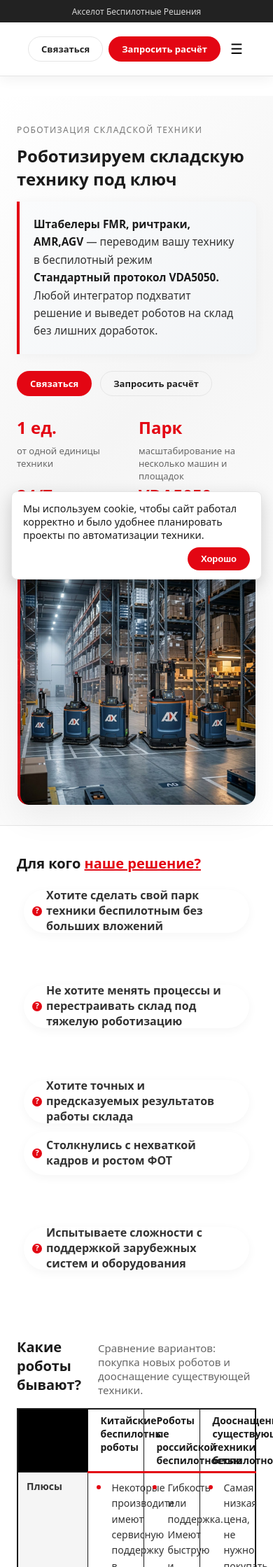
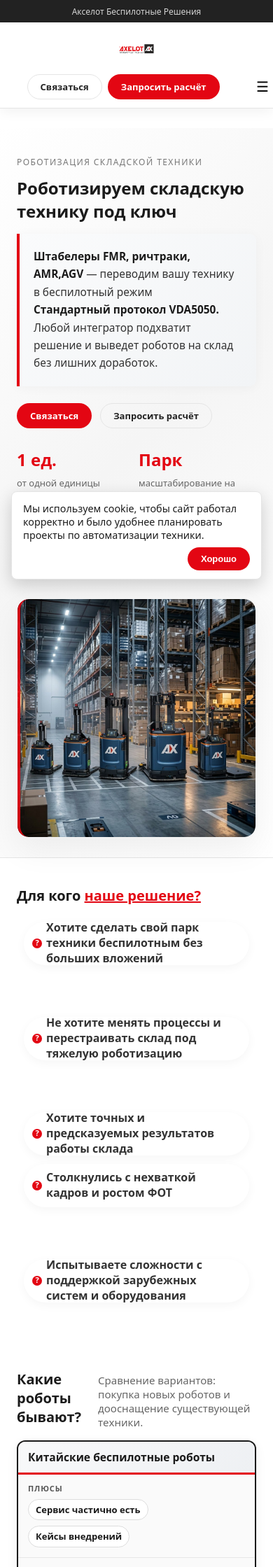
Before and after one commit to gosha5063/site_fmr, a Django app: page / in a window 390 px wide; the page is wider, and only the part inside the window is pictured. Shown: the top 2239 px of that part at 70% size. Run offline with Django 5.2, Linux system fonts and the light colour scheme.

Commit message:
косметические изменения

```diff
--- a/css/styles.css
+++ b/css/styles.css
@@ -219,6 +219,13 @@ img {
   margin-right: 16px;
 }
 
+.header-cta-group {
+  display: flex;
+  align-items: center;
+  gap: 16px;
+  flex-wrap: wrap;
+}
+
 .header-contacts {
   display: flex;
   flex-direction: column;
@@ -302,18 +309,40 @@ img {
 @media (max-width: 960px) {
   .header-inner {
     padding: 12px 0;
+    grid-template-columns: 1fr;
+    grid-template-rows: auto auto;
+    gap: 10px 0;
+    align-items: center;
+  }
+
+  .header-logo {
+    grid-row: 1;
+    justify-self: center;
+    margin-left: 0;
   }
 
   .header-nav-wrap {
     display: none;
   }
 
+  .header-right {
+    grid-row: 2;
+    width: 100%;
+    margin-right: 0;
+    justify-content: space-between;
+    align-items: center;
+    gap: 8px;
+  }
+
+  .header-cta-group {
+    flex: 1;
+    justify-content: center;
+    gap: 8px;
+  }
+
   .menu-toggle {
     display: inline-flex;
-  }
-
-  .header-right {
-    gap: 8px;
+    flex-shrink: 0;
   }
 
   .header-contacts {
@@ -1487,6 +1516,91 @@ form[data-lead] {
   margin-bottom: 12px;
 }
 
+.pros-cons-table-wrap {
+  overflow-x: auto;
+  -webkit-overflow-scrolling: touch;
+}
+
+/* Мобильная версия — карточки вместо таблицы (скрыта на ПК) */
+.pros-cons-mobile-stack {
+  display: none;
+}
+
+.pros-cons-mobile-card {
+  margin-top: 14px;
+  border: 2px solid #1a1a1a;
+  border-radius: 12px;
+  overflow: hidden;
+  background: #ffffff;
+  box-shadow: 0 4px 16px rgba(0, 0, 0, 0.06);
+}
+
+.pros-cons-mobile-card:first-of-type {
+  margin-top: 16px;
+}
+
+.pros-cons-mobile-card__title {
+  margin: 0;
+  padding: 12px 14px;
+  font-size: clamp(15px, 4vw, 17px);
+  font-weight: 700;
+  line-height: 1.3;
+  color: #1a1a1a;
+  background: linear-gradient(135deg, #f8f9fa 0%, #eef0f3 100%);
+  border-bottom: 3px solid var(--ax-red, #c41e3a);
+}
+
+.pros-cons-mobile-card__body {
+  padding: 0;
+}
+
+.pros-cons-mobile-block {
+  padding: 12px 14px 14px;
+}
+
+.pros-cons-mobile-block--plus {
+  background: #fafafa;
+  border-bottom: 1px solid #e8e8e8;
+}
+
+.pros-cons-mobile-block--minus {
+  background: #fafafa;
+}
+
+.pros-cons-mobile-block__label {
+  font-size: 11px;
+  font-weight: 800;
+  letter-spacing: 0.08em;
+  text-transform: uppercase;
+  color: #555555;
+  margin-bottom: 8px;
+}
+
+.pros-cons-mobile-ul {
+  margin: 0;
+  padding: 0;
+  list-style: none;
+  display: flex;
+  flex-wrap: wrap;
+  gap: 8px;
+}
+
+.pros-cons-mobile-ul li {
+  display: inline-flex;
+  align-items: center;
+  max-width: 100%;
+  padding: 6px 10px;
+  font-size: 13px;
+  font-weight: 600;
+  line-height: 1.25;
+  color: #1a1a1a;
+  background: #ffffff;
+  border: 1px solid #dddddd;
+  border-radius: 999px;
+  word-break: break-word;
+  hyphens: auto;
+}
+
 .pros-cons-single-table {
   width: 100%;
   margin-top: 16px;
@@ -1578,6 +1692,14 @@ form[data-lead] {
 }
 
 @media (max-width: 700px) {
+  .pros-cons-table-wrap--desktop {
+    display: none;
+  }
+
+  .pros-cons-mobile-stack {
+    display: block;
+  }
+
   .pros-cons-single-table {
     font-size: 14px;
   }
--- a/templates/partials/header.html
+++ b/templates/partials/header.html
@@ -44,8 +44,10 @@
     </div>
 
     <div class="header-right">
-      <a href="{% url 'contacts' %}#lead-main" class="btn btn-ghost header-cta-btn">Связаться</a>
-      <a href="{% url 'index' %}#request-calc" class="btn btn-primary header-cta-btn">Запросить расчёт</a>
+      <div class="header-cta-group">
+        <a href="{% url 'contacts' %}#lead-main" class="btn btn-ghost header-cta-btn">Связаться</a>
+        <a href="{% url 'index' %}#request-calc" class="btn btn-primary header-cta-btn">Запросить расчёт</a>
+      </div>
       <button class="menu-toggle" type="button" aria-label="Меню">☰</button>
     </div>
   </div>
--- a/templates/partials/pros-cons-table.html
+++ b/templates/partials/pros-cons-table.html
@@ -6,6 +6,9 @@
         Сравнение вариантов: покупка новых роботов и дооснащение существующей техники.
       </div>
     </div>
+
+    {# Десктоп: полная таблица #}
+    <div class="pros-cons-table-wrap pros-cons-table-wrap--desktop">
       <table class="pros-cons-single-table">
         <thead>
           <tr>
@@ -88,4 +91,72 @@
         </tbody>
       </table>
     </div>
+
+    {# Мобильные: карточки вместо таблицы, пункты по 2–3 слова #}
+    <div class="pros-cons-mobile-stack">
+      <article class="pros-cons-mobile-card">
+        <h3 class="pros-cons-mobile-card__title">Китайские беспилотные роботы</h3>
+        <div class="pros-cons-mobile-card__body">
+          <div class="pros-cons-mobile-block pros-cons-mobile-block--plus">
+            <div class="pros-cons-mobile-block__label">Плюсы</div>
+            <ul class="pros-cons-mobile-ul">
+              <li>Сервис частично есть</li>
+              <li>Кейсы внедрений</li>
+            </ul>
+          </div>
+          <div class="pros-cons-mobile-block pros-cons-mobile-block--minus">
+            <div class="pros-cons-mobile-block__label">Минусы</div>
+            <ul class="pros-cons-mobile-ul">
+              <li>Сервис слабый</li>
+              <li>Один вендор RMS</li>
+              <li>Цена высокая</li>
+            </ul>
+          </div>
+        </div>
+      </article>
+
+      <article class="pros-cons-mobile-card">
+        <h3 class="pros-cons-mobile-card__title">Российская беспилотность</h3>
+        <div class="pros-cons-mobile-card__body">
+          <div class="pros-cons-mobile-block pros-cons-mobile-block--plus">
+            <div class="pros-cons-mobile-block__label">Плюсы</div>
+            <ul class="pros-cons-mobile-ul">
+              <li>Гибкая поддержка</li>
+              <li>Любая WMS/RMS</li>
+              <li>Дешевле китайских</li>
+            </ul>
+          </div>
+          <div class="pros-cons-mobile-block pros-cons-mobile-block--minus">
+            <div class="pros-cons-mobile-block__label">Минусы</div>
+            <ul class="pros-cons-mobile-ul">
+              <li>Дороже ретрофита</li>
+              <li>Не все бренды</li>
+            </ul>
+          </div>
+        </div>
+      </article>
+
+      <article class="pros-cons-mobile-card">
+        <h3 class="pros-cons-mobile-card__title">Дооснащение техники</h3>
+        <div class="pros-cons-mobile-card__body">
+          <div class="pros-cons-mobile-block pros-cons-mobile-block--plus">
+            <div class="pros-cons-mobile-block__label">Плюсы</div>
+            <ul class="pros-cons-mobile-ul">
+              <li>Самая низкая цена</li>
+              <li>Свой парк</li>
+              <li>Старт поэтапно</li>
+            </ul>
+          </div>
+          <div class="pros-cons-mobile-block pros-cons-mobile-block--minus">
+            <div class="pros-cons-mobile-block__label">Минусы</div>
+            <ul class="pros-cons-mobile-ul">
+              <li>Нужен аудит техники</li>
+              <li>Внедрение два-три месяца</li>
+              <li>Не всё подходит</li>
+            </ul>
+          </div>
+        </div>
+      </article>
+    </div>
+  </div>
 </section>
```
Also changed, not shown: templates/pages/solution.html (+1 -9 lines). Lines whose indentation alone changed are shown as unchanged.
